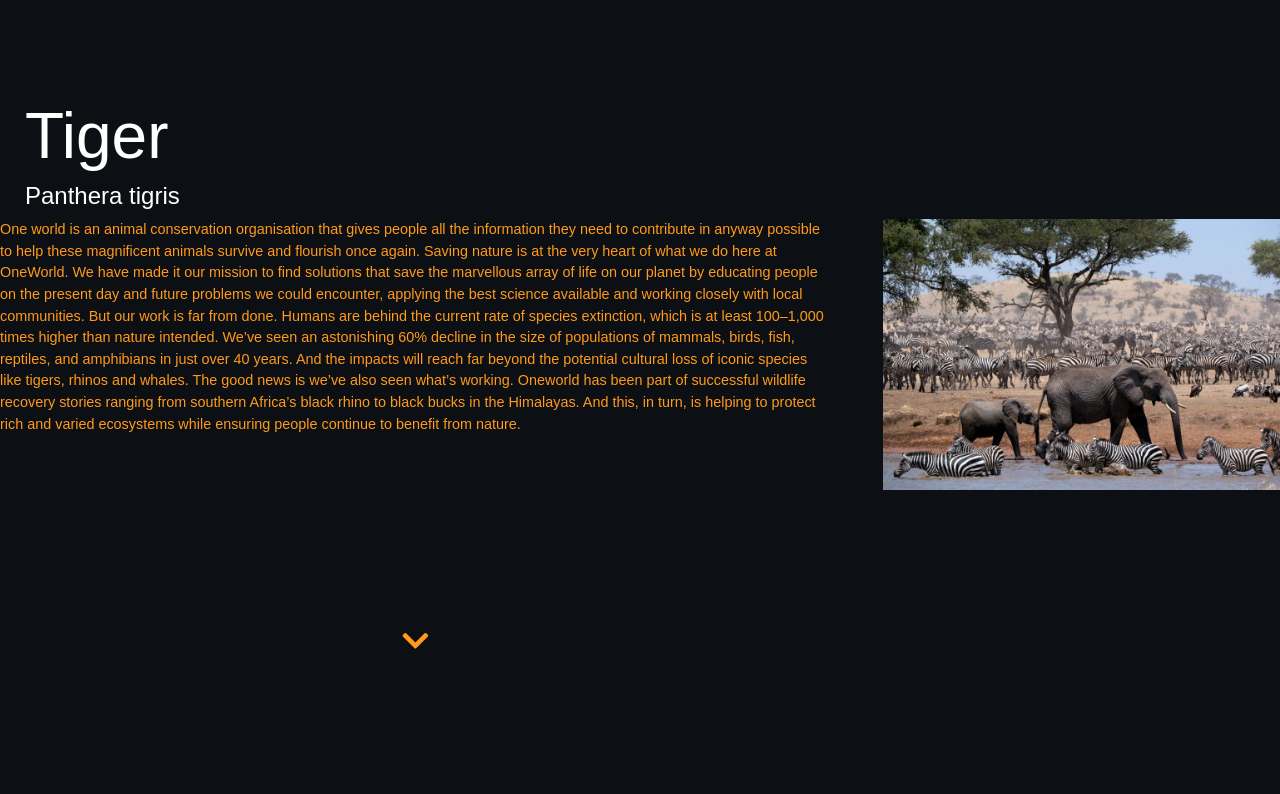
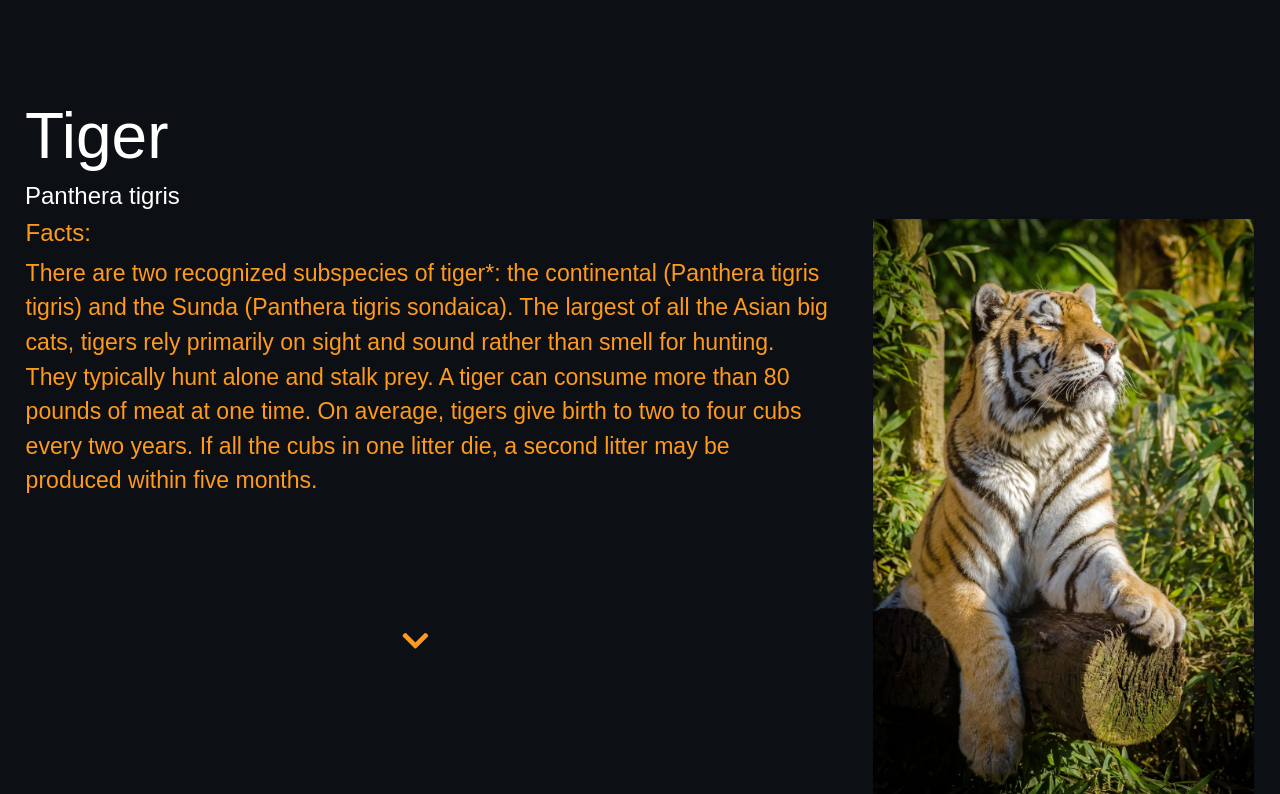
Before and after one commit to Code-Institute-Submissions/oneworld, a plain HTML site: page index.html in a window 1280 px wide. Shown: the part 2800-3594 px from the top of the page. Before the commit the page ends 3458 px from the top, so only its background shows below. Drawn offline with nearby package versions, Linux system fonts and the light colour scheme.

Commit message:
added to tiger page

```diff
--- a/index.html
+++ b/index.html
@@ -200,36 +200,40 @@
 				<div class="row tiger-container">
 					<div class="col-8 tiger-p">
 						<div class="tiger-p-container tiger-scroll-box">
-							<p>One world is an animal conservation organisation that gives people all the information
-								they
-								need to contribute in anyway possible to help these magnificent animals survive and
-								flourish
-								once again.
-								Saving nature is at the very heart of what we do here at OneWorld. We have made it our
-								mission to find solutions that save the marvellous array of life on our planet by
-								educating
-								people on the present day and future problems we could encounter, applying the best
-								science
-								available and working closely with local communities.
-								But our work is far from done. Humans are behind the current rate of species extinction,
-								which is at least 100–1,000 times higher than nature intended. We’ve seen an
-								astonishing 60%
-								decline in the size of populations of mammals, birds, fish, reptiles, and amphibians in
-								just
-								over 40 years.
-								And the impacts will reach far beyond the potential cultural loss of iconic species like
-								tigers, rhinos and whales.
-								The good news is we’ve also seen what’s working. Oneworld has been part of successful
-								wildlife recovery stories ranging from southern Africa’s black rhino to black bucks in
-								the
-								Himalayas. And this, in turn, is helping to protect rich and varied ecosystems while
-								ensuring people continue to benefit from nature.
+                            <h4>Facts:</h4>
+							<p>There are two recognized subspecies of tiger*: the continental (Panthera tigris tigris)
+								and the Sunda (Panthera tigris sondaica). The largest of all the Asian big cats, tigers
+								rely primarily on sight and sound rather than smell for hunting. They typically hunt
+								alone and stalk prey. A tiger can consume more than 80 pounds of meat at one time. On
+								average, tigers give birth to two to four cubs every two years. If all the cubs in one
+								litter die, a second litter may be produced within five months.
 							</p>
+                            <h4>THREATS</h4>
+                            <ul>
+                            <li>HABITAT LOSS</li>
+                            <li>HUMAN-WILDLIFE CONFLICT</li>
+                            <li>EFFECTS OF CLIMATE CHANGE</li>
+                            <li>TIGER "FARMS" AND CAPTIVE TIGERS</li>
+                            </ul>
+                            <h4>WHAT ARE WE DOING?</h4>
+                            <ul>
+                            <li>PRESERVING AND CONNECTING TIGER HABITAT</li>
+                            <li>MONITORING TIGERS AND THEIR PREY</li>
+                            <li>BUILDING POLITICAL WILL</li>
+                            <li>ELIMINATING TIGER TRADE</li>
+                            </ul>
+                            <h4>HOW CAN YOU HELP?</h4>
+                            <ul>
+                            <li>ASK YOUR MEMBERS OF CONGRESS TO ENSURE LAWS TO PROTECT TIGERS</li>
+                            <li>DONATE TO CHARITIES LIKE <a href="https://www.justgiving.com/tigerawaremness/Donate" target="_blank">JUST GIVING</a></li>
+                            <li>BUILDING POLITICAL WILL</li>
+                            <li>ELIMINATING TIGER TRADE</li>
+                            </ul>
 						</div>
 						<div class="scroll-arrow"><i class="down-arrow fas fa-chevron-down"></i></div>
 					</div>
 					<div class="col-4 tiger-img-container">
-						<img class="tiger-img" src="one-world/assets/images/animal-mix.jpg">
+						<img class="tiger-img" src="one-world/assets/images/portrait-tiger.jpg">
                     </div>
 					</div>
 					<!------------------Small-screen-intro------------------------->
@@ -242,7 +246,8 @@
 								<h4 class="small-tiger-sub-head">Panthera tigris</h4>
 							</div>
 							<div class="small-tiger-p-container">
-							<p>One world is an animal conservation organisation that gives people all the information
+								<p>One world is an animal conservation organisation that gives people all the
+									information
 									they
 									need to contribute in anyway possible to help these magnificent animals survive and
 									flourish
--- a/one-world/assets/css/style.css
+++ b/one-world/assets/css/style.css
@@ -284,36 +284,36 @@ transform: scale(1.9);
     border: none;
 }
 
-@media (min-width: 983px) {
+@media (min-width: 900px) {
    .about-p-container p {
     text-align: left;
     padding-right: 1vw;
     width: 100%;
     height: 100%;
     color: #FF9A1B;
-    font-size: 1.9vw 1.9vh;
+    font-size: 1.8vw;
    }
 }
 
-@media (max-width: 983px) {
+@media (max-width: 900px) {
    .about-p {
     display: none;
    }
 }
 
-@media (max-width: 983px) {
+@media (max-width: 900px) {
    .about-img-container {
     display: none;
    }
 }
 
-@media (max-width: 983px) {
+@media (max-width: 900px) {
    .about-head {
     display: none;
    }
 }
 
-@media (min-width: 983px) {
+@media (min-width: 900px) {
    .small-intro {
     display: none;
    }
@@ -351,15 +351,18 @@ transform: scale(1.9);
 
 .tiger-img-container {
     display: inline;
+    width: 100%;
 }
 
 .tiger-img {
     width: 100%;
-    margin-left: 10px;
+    padding-right: 2vw;
 }
 
 .tiger-p-container {
     display: inline-block;
+    font-size: 1.8vw;
+    padding-left: 2vw;
 }
 
 .small-tiger {
@@ -417,7 +420,7 @@ transform: scale(1.9);
     border: none;
 }
 
-@media (min-width: 983px) {
+@media (min-width: 900px) {
    .tiger-p-container p {
     text-align: left;
     padding-right: 1vw;
@@ -427,32 +430,43 @@ transform: scale(1.9);
     font-size: 1.9vw 1.9vh;
    }
 }
+.tiger-p-container h4 {
+    color: #FF9A1B;
+   }
 
-@media (max-width: 983px) {
+.tiger-p-container ul {
+    color: #FF9A1B;
+   }
+
+.tiger-p-container a {
+    color: #FFf;
+   }
+
+@media (max-width: 900px) {
    .tiger-p {
     display: none;
    }
 }
 
-@media (max-width: 983px) {
+@media (max-width: 900px) {
    .tiger-img-container {
     display: none;
    }
 }
 
-@media (max-width: 983px) {
+@media (max-width: 900px) {
    .tiger-head {
     display: none;
    }
 }
 
-@media (max-width: 983px) {
+@media (max-width: 900px) {
    .tiger-sub-head {
     display: none;
    }
 }
 
-@media (min-width: 983px) {
+@media (min-width: 900px) {
    .small-tiger {
     display: none;
    }
```
Also changed, not shown: one-world/assets/images/portrait-tiger.jpg (added). Lines whose indentation alone changed are shown as unchanged.
